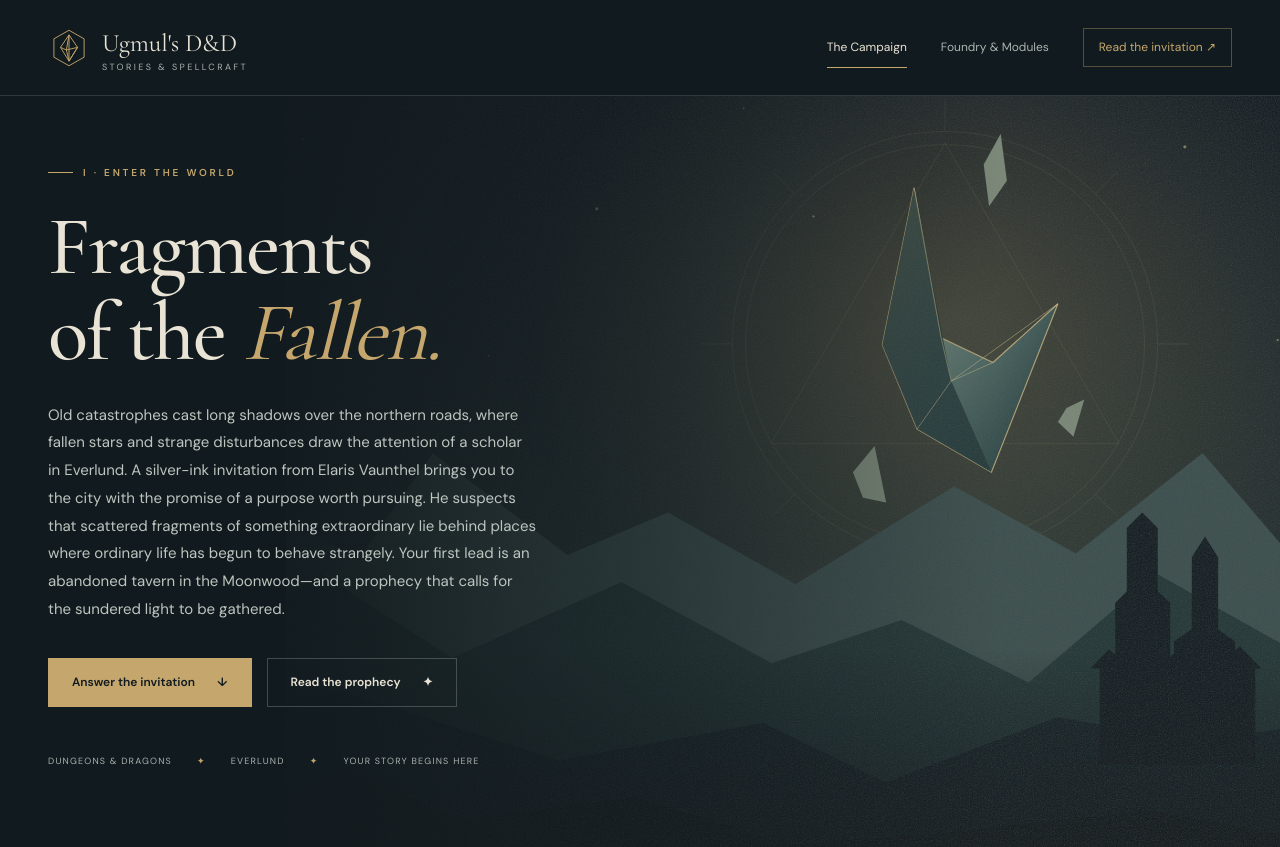
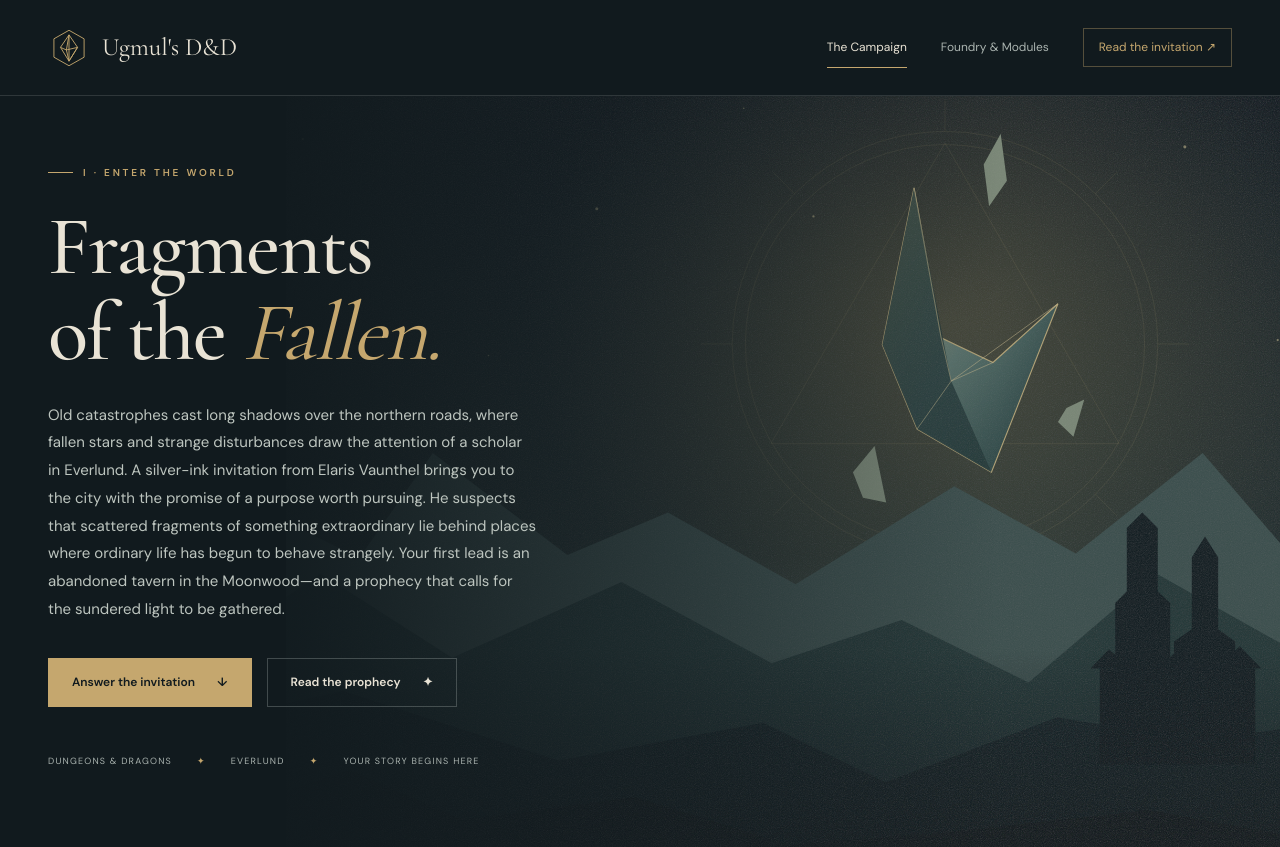
Before and after one commit to Ugmul-dnd/ugmul-dnd-home, a plain HTML site: page dist/index.html in a window 1280 px wide. Shown: the top 847 px of the page. Drawn offline with nearby package versions, Linux system fonts and the light colour scheme; a web font is replaced by a local one.

Commit message:
Update Site source

```diff
--- a/dist/index.html
+++ b/dist/index.html
@@ -3,7 +3,7 @@
 <head><meta charset="UTF-8"><meta name="viewport" content="width=device-width, initial-scale=1"><meta name="description" content="Enter Fragments of the Fallen: an invitation to Everlund, a scholar's request, and a prophecy of scattered divine light."><meta name="theme-color" content="#111a1e"><title>Fragments of the Fallen · Ugmul's D&D</title><link rel="icon" href="assets/sigil.svg" type="image/svg+xml"><link rel="stylesheet" href="styles.css"><link rel="stylesheet" href="campaign.css"><link rel="stylesheet" href="https://fonts.googleapis.com/css2?family=Bilbo+Swash+Caps&display=swap"></head>
 <body>
 <a class="skip" href="#main">Skip to content</a>
-<header class="header"><nav class="nav wrap" aria-label="Main navigation"><a class="brand" href="index.html"><img src="assets/sigil.svg" alt="" width="42" height="42"><span>Ugmul's D&D<small>Stories & spellcraft</small></span></a><div class="navlinks"><a href="index.html" aria-current="page">The Campaign</a><a href="foundry.html">Foundry & Modules</a><a href="#invitation" class="nav-extra">Read the invitation ↗</a></div></nav></header>
+<header class="header"><nav class="nav wrap" aria-label="Main navigation"><a class="brand" href="index.html"><img src="assets/sigil.svg" alt="" width="42" height="42"><span>Ugmul's D&D</span></a><div class="navlinks"><a href="index.html" aria-current="page">The Campaign</a><a href="foundry.html">Foundry & Modules</a><a href="#invitation" class="nav-extra">Read the invitation ↗</a></div></nav></header>
 <main id="main">
 <section class="hero campaign-intro" aria-labelledby="campaign-title"><img class="hero-art" src="assets/fallen.svg" alt="A mysterious fragment suspended over misty mountains and a distant keep."><div class="wrap"><div class="hero-copy"><div class="eyebrow">I · Enter the world</div><h1 id="campaign-title">Fragments<br>of the <em>Fallen.</em></h1><p>Old catastrophes cast long shadows over the northern roads, where fallen stars and strange disturbances draw the attention of a scholar in Everlund. A silver-ink invitation from Elaris Vaunthel brings you to the city with the promise of a purpose worth pursuing. He suspects that scattered fragments of something extraordinary lie behind places where ordinary life has begun to behave strangely. Your first lead is an abandoned tavern in the Moonwood—and a prophecy that calls for the sundered light to be gathered.</p><div class="buttons"><a class="button" href="#invitation">Answer the invitation <span aria-hidden="true">↓</span></a><a class="button secondary" href="#prophecy">Read the prophecy <span aria-hidden="true">✦</span></a></div><div class="hero-meta"><span>Dungeons & Dragons</span><span>Everlund</span><span>Your story begins here</span></div></div></div></section>
 <section class="section paper" id="invitation" aria-labelledby="invitation-title"><div class="wrap invitation-grid"><div><div class="eyebrow">II · A call to Everlund</div><h2 id="invitation-title">An invitation<br>in silver ink.</h2><p class="invitation-aside">Elaris Vaunthel<br><span>Scholar · Moongleam Tower, Everlund</span></p><img class="letter-sigil" src="assets/sigil.svg" width="90" height="90" alt=""></div><div class="invitation-copy"><article class="elaris-letter" aria-label="Elaris's invitation letter"><p>Dear Adventure,</p><p>Your name was given to me by a trusted source, who spoke well of your courage and judgment. I hope you will forgive the unexpected invitation.</p><p>I ask that you come to Everlund and meet me at Moongleam Tower. I have found troubling signs that old wounds in our world are stirring once more. I fear its fate may be in peril, and this is work I cannot undertake alone.</p><p>I need those willing to look closely, act with care, and help where others might turn away. If you are willing, I will explain what I know when we meet. Lodging will be arranged, and your journey will not go unrewarded.</p><p>I would be grateful for your help.</p><p class="letter-signature">Elaris Vaunthel<span>Moongleam Tower · Everlund</span></p></article></div></div></section>
```
Also changed, not shown: dist/foundry.html (+1 -1 lines).
